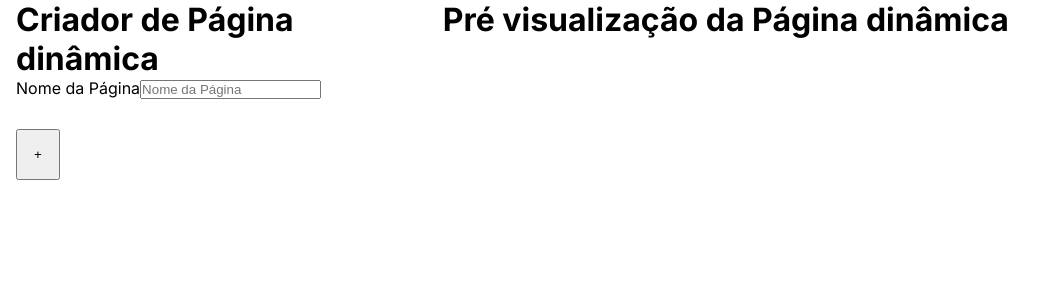
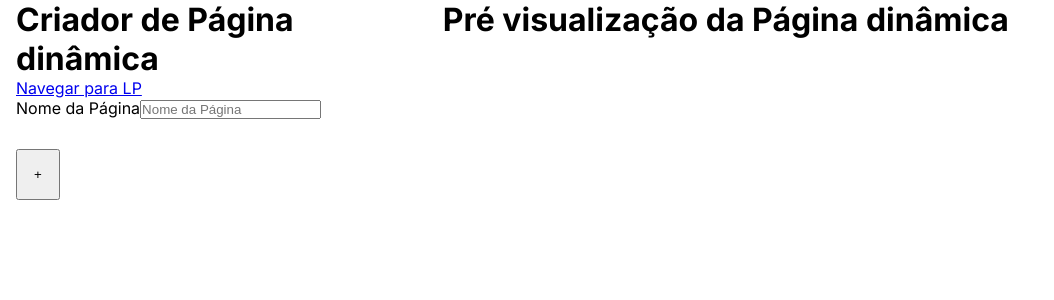
Before and after one commit to icarodpaiva/pdi-next, a Next.js app: page /admin in a window 1280 px wide. Shown: the top 300 px of the page, without its empty margins (0-1054 px from the left). Built offline with nearby package versions, Linux system fonts and the light colour scheme.

Commit message:
feat: dynamic pages created, without backend

```diff
--- a/src/app/admin/components/DynamicForm/DynamicForm.tsx
+++ b/src/app/admin/components/DynamicForm/DynamicForm.tsx
@@ -1,3 +1,5 @@
+"use client"
+
 import { useState } from "react"
 
 import type { PageSectionData } from "../../page"
--- a/src/app/admin/page.tsx
+++ b/src/app/admin/page.tsx
@@ -2,9 +2,12 @@
 
 import { useState } from "react"
 
+import Link from "next/link"
+
 import { Section } from "./components/Section"
 import { SectionsModal } from "./components/SectionsModal"
 
+import { useTemporaryPagesContext } from "../contexts/TemporaryPagesContext"
 import { sectionComponents } from "./sections"
 import { addArrayItem } from "./utils/addArrayItem"
 
@@ -23,6 +26,8 @@ export default function Admin() {
   const [pageSectionsData, setPageSectionsData] = useState<PageSectionData[]>(
     []
   )
+
+  const { setPages } = useTemporaryPagesContext()
 
   const openModal = () => {
     setIsModalOpen(true)
@@ -44,12 +49,19 @@ export default function Admin() {
 
   const handleSubmit = (e: React.FormEvent) => {
     e.preventDefault()
+
+    setPages?.(prevPages => [
+      ...prevPages,
+      { slug: pageSlug, pageSectionsData }
+    ])
   }
 
   return (
     <div className={style.main}>
       <div>
         <h1>Criador de Página dinâmica</h1>
+
+        <Link href={`/lp/${pageSlug}`}>Navegar para LP</Link>
 
         <form onSubmit={handleSubmit}>
           <div style={{ marginBottom: 30 }}>
--- /dev/null
+++ b/src/app/contexts/TemporaryPagesContext.tsx
@@ -0,0 +1,43 @@
+"use client"
+
+import React, { createContext, useContext, useState } from "react"
+
+import type { PageSectionData } from "../admin/page"
+
+interface PageData {
+  slug: string
+  pageSectionsData: PageSectionData[]
+}
+
+export interface TemporaryPagesContextProps {
+  pages?: PageData[]
+  setPages?: React.Dispatch<React.SetStateAction<PageData[]>>
+}
+
+const TemporaryPagesContext = createContext<TemporaryPagesContextProps | null>(
+  null
+)
+
+export const TemporaryPagesContextProvider = ({
+  children
+}: React.PropsWithChildren<TemporaryPagesContextProps>) => {
+  const [pages, setPages] = useState<PageData[]>([])
+
+  return (
+    <TemporaryPagesContext.Provider value={{ pages, setPages }}>
+      {children}
+    </TemporaryPagesContext.Provider>
+  )
+}
+
+export const useTemporaryPagesContext = () => {
+  const context = useContext(TemporaryPagesContext)
+
+  if (!context) {
+    throw new Error(
+      "useTemporaryPagesContext must be used within a TemporaryPagesContextProvider"
+    )
+  }
+
+  return context
+}
--- a/src/app/layout.tsx
+++ b/src/app/layout.tsx
@@ -1,22 +1,28 @@
-import './globals.css'
-import type { Metadata } from 'next'
-import { Inter } from 'next/font/google'
+import "./globals.css"
+import type { Metadata } from "next"
+import { Inter } from "next/font/google"
 
-const inter = Inter({ subsets: ['latin'] })
+import { TemporaryPagesContextProvider } from "./contexts/TemporaryPagesContext"
+
+const inter = Inter({ subsets: ["latin"] })
 
 export const metadata: Metadata = {
-  title: 'Create Next App',
-  description: 'Generated by create next app',
+  title: "Create Next App",
+  description: "Generated by create next app"
 }
 
 export default function RootLayout({
-  children,
+  children
 }: {
   children: React.ReactNode
 }) {
   return (
     <html lang="en">
-      <body className={inter.className}>{children}</body>
+      <body className={inter.className}>
+        <TemporaryPagesContextProvider>
+          {children}
+        </TemporaryPagesContextProvider>
+      </body>
     </html>
   )
 }
--- /dev/null
+++ b/src/app/lp/[slug]/page.tsx
@@ -0,0 +1,39 @@
+"use client"
+
+import Link from "next/link"
+
+import { useTemporaryPagesContext } from "@/app/contexts/TemporaryPagesContext"
+
+import { sectionComponents } from "@/app/admin/sections"
+
+interface LandingPageProps {
+  params: {
+    slug: string
+  }
+}
+
+export default function LandingPage({ params: { slug } }: LandingPageProps) {
+  const { pages } = useTemporaryPagesContext()
+
+  const page = pages?.find(page => page.slug === slug)
+
+  return (
+    <>
+      <Link href="/admin">Criar mais páginas</Link>
+
+      <div>
+        {page?.pageSectionsData.map(
+          ({ pageSection, formData: props }, index) => {
+            const PageSectionComponent = sectionComponents[pageSection]
+
+            if (PageSectionComponent) {
+              return <PageSectionComponent key={index} {...props} />
+            }
+
+            return null
+          }
+        )}
+      </div>
+    </>
+  )
+}
```
